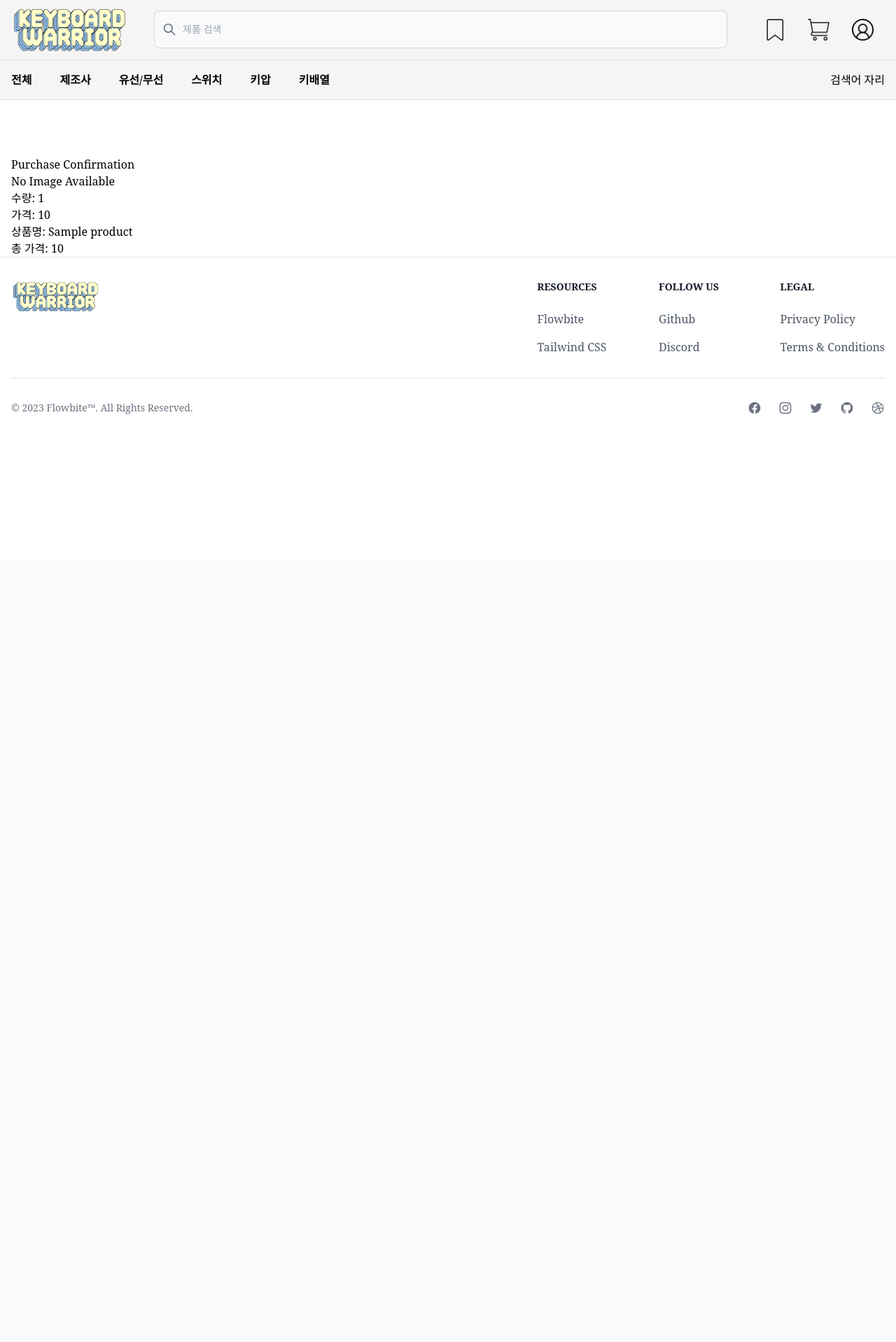
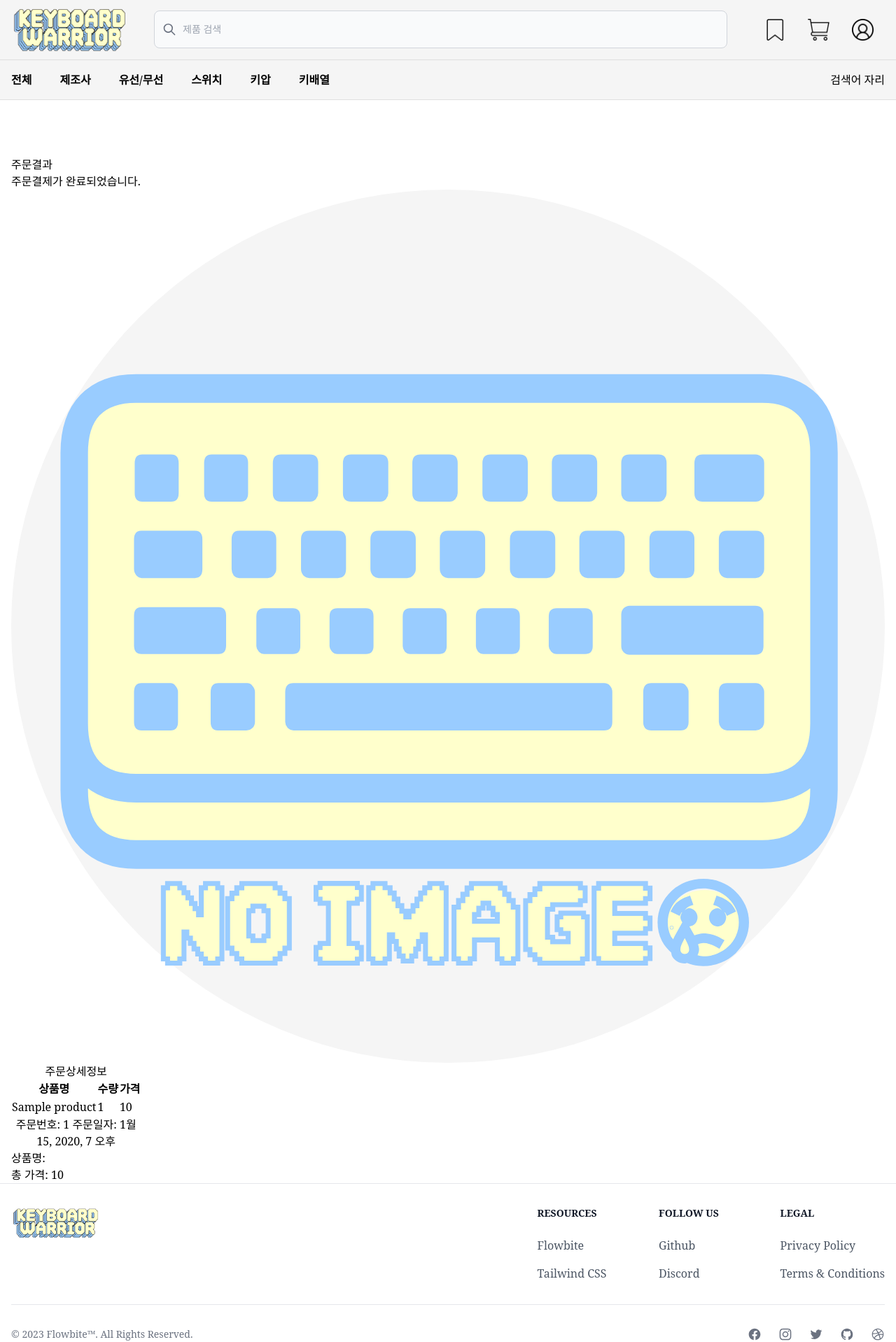
Before and after one commit to keyboard-warriors6/keyboard_warrior, a Django app: page /products/purchase_complete/1/ in a window 1280 px wide. Shown: the top 1918 px of the page at 70% size. Before the commit the page ends 592 px from the top, so only its background shows below. Run offline with Django 3.2, Linux system fonts and the light colour scheme; tables that the repository leaves empty hold one stand-in row (values such as "Sample post"); some libraries are stand-ins or nearby versions; some web fonts are replaced.

Commit message:
[UPDATE] purchase

```diff
--- a/products/templates/products/purchase_complete.html
+++ b/products/templates/products/purchase_complete.html
@@ -1,18 +1,44 @@
 {% extends 'base.html' %}
+{% load static %}
+{% block head %}
+  <link rel="stylesheet" href="{% static '/css/product_complete.css' %}">
+{% endblock head %}
 {% block content %}
-  <h1>Purchase Confirmation</h1>
-
+  <div class="container">
+    <h1>주문결과</h1>
+    <p>주문결제가 완료되었습니다.</p>
     {% for purchase_item in purchase_items %}
           {% if purchase_item.product.image %}
             <img src="{{ purchase_item.product.image.url }}" alt="Product Image">
           {% else %}
-        <p>No Image Available</p>
+            <img src="{% static 'img/default_img.svg' %}" class="w-full h-full object-cover">
           {% endif %}
-      <p>수량: {{ purchase_item.cnt }}</p>
-      <p>가격: {{ purchase_item.price }}</p>
-      <p>상품명: {{ purchase_item.product.name }}</p>
-    </div>
+          <table class="table-auto">
+            <caption class="caption-top">
+                주문상세정보
+            </caption>
+            <caption class="caption-bottom">
+              주문번호: {{ purchase.pk }} 주문일자: {{ purchase.purchase_date }}
+            </caption>
+            <thead>
+              <tr>
+                <th>상품명</th>
+                <th>수량</th>
+                <th>가격</th>
+              </tr>
+            </thead>
+            <tbody>
+              <tr>
+                <td>{{ purchase_item.product.name }}</td>
+                <td>{{ purchase_item.cnt }}</td>
+                <td>{{ purchase_item.price }}</td>
+              </tr>
+            </tbody>
+          </table>
+        <p>상품명: </p>
     {% endfor %}
 
     <p>총 가격: {{ total_price }}</p>
+  </div>
+
 {% endblock content %}
```
Also changed, not shown: static/css/purchase_complete.css (added). Lines whose indentation alone changed are shown as unchanged.
